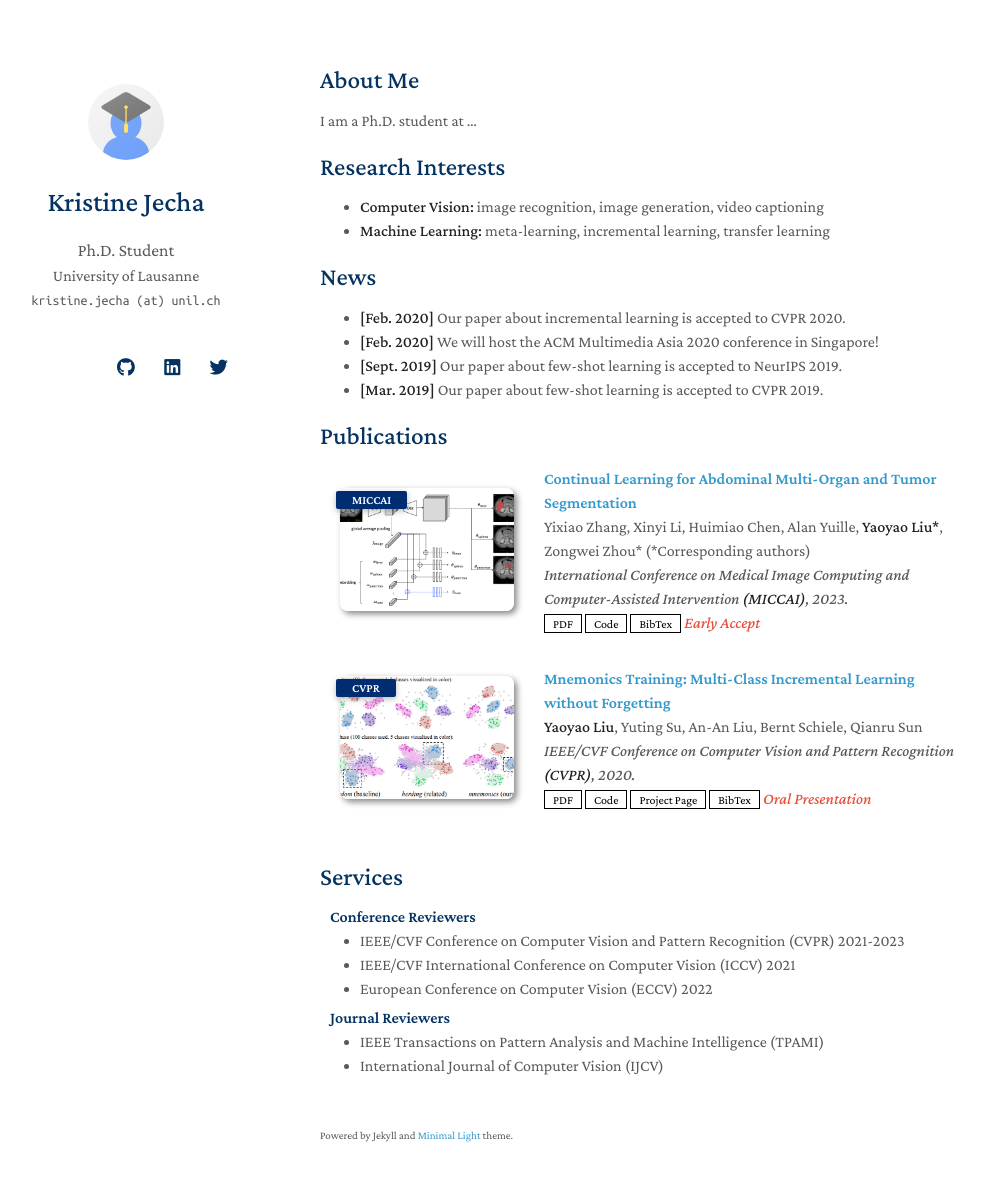
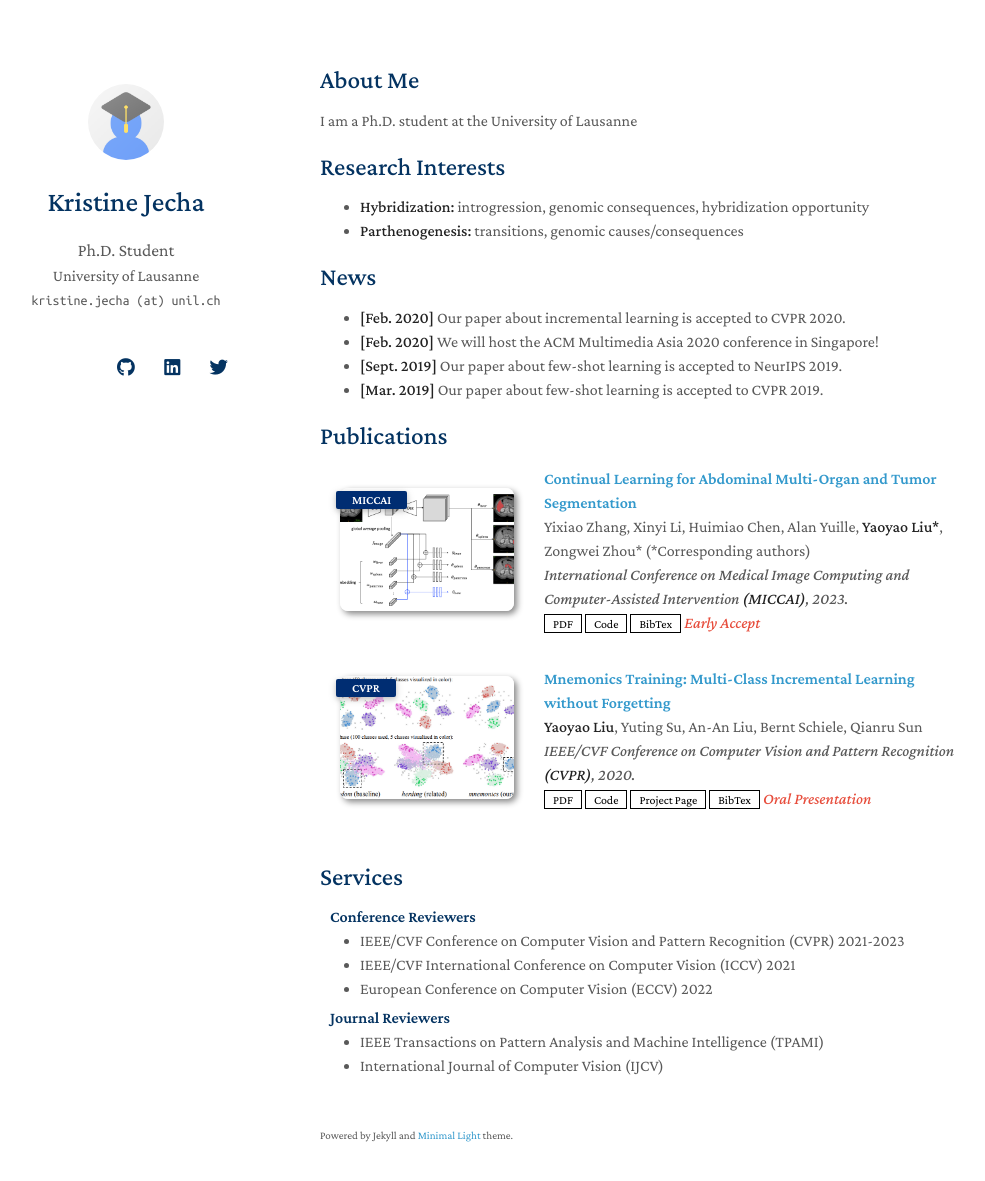
Before and after one commit to kriskaykj/kriskaykj.github.io, a Jekyll site: the page built from index.md, in a window 1280 px wide and 1216 px high. Shown: the top 1181 px of the window, without its empty margins (150-1135 px from the left). Built offline with Jekyll 4.4.1, drawn with Linux system fonts in a browser that asks for light colours; nearby versions of some CDN libraries; a style sheet for code colours, icons or effects is not loaded; our own code applies the rules of GitHub Pages for plain Markdown files.

Commit message:
Update index.md

```diff
--- a/index.md
+++ b/index.md
@@ -4,12 +4,12 @@ layout: homepage
 
 ## About Me
 
-I am a Ph.D. student at ...
+I am a Ph.D. student at the University of Lausanne
 
 ## Research Interests
 
-- **Computer Vision:** image recognition, image generation, video captioning
-- **Machine Learning:** meta-learning, incremental learning, transfer learning
+- **Hybridization:** introgression, genomic consequences, hybridization opportunity
+- **Parthenogenesis:** transitions, genomic causes/consequences
 
 ## News
 
```
